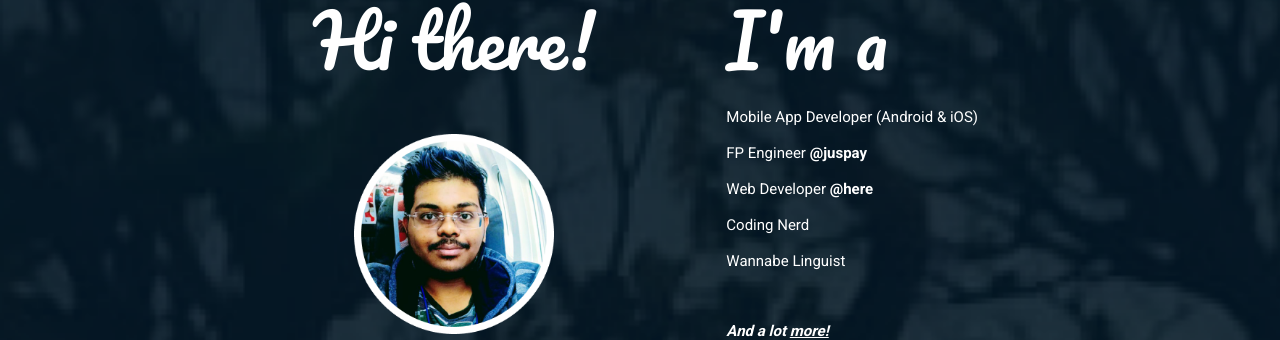
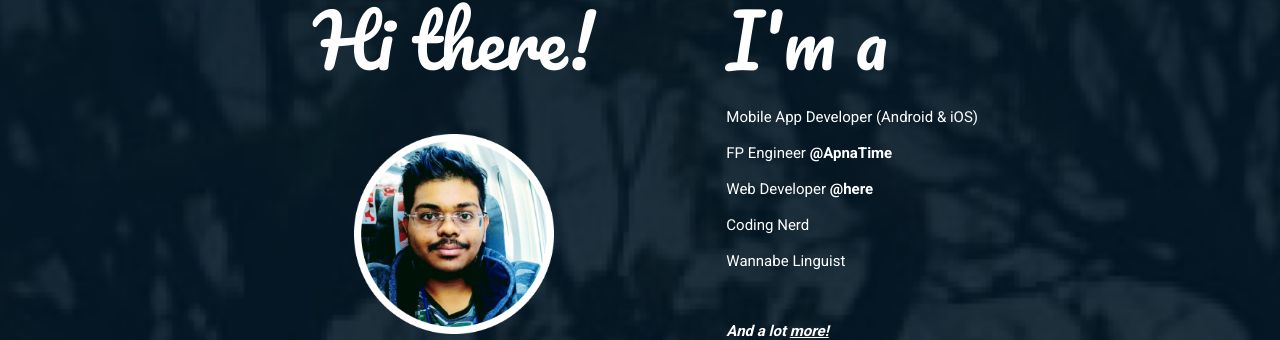
Before and after one commit to sriharshachilakapati/sriharshachilakapati.github.io, a Jekyll site: the page built from pages/index.html, in a window 1280 px wide and 900 px high. Shown: the part 137-477 px from the top of the window. Built offline with Jekyll 4.4.1, drawn with Linux system fonts in a browser that asks for light colours; nearby versions of some CDN libraries; comment, search, counter and statistics services are not loaded.

Commit message:
Updated credentials

```diff
--- a/_data/author-credentials.yml
+++ b/_data/author-credentials.yml
@@ -1,5 +1,5 @@
 - Mobile App Developer (Android & iOS)
-- FP Engineer <strong>@juspay</strong>
+- FP Engineer <strong>@ApnaTime</strong>
 - Web Developer <strong>@here</strong>
 - Coding Nerd
 - Wannabe Linguist
```
